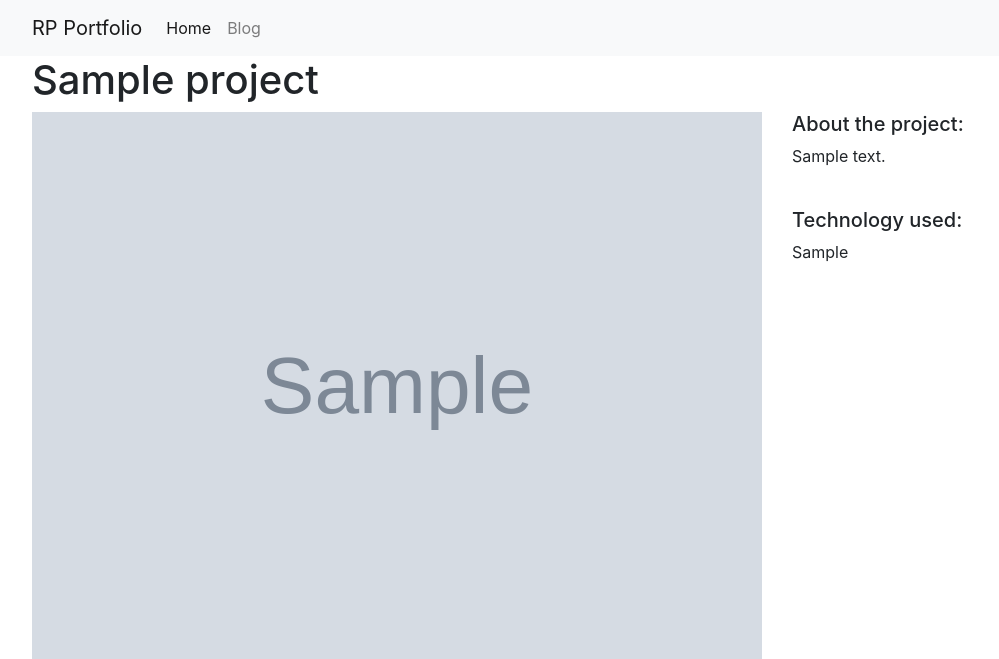
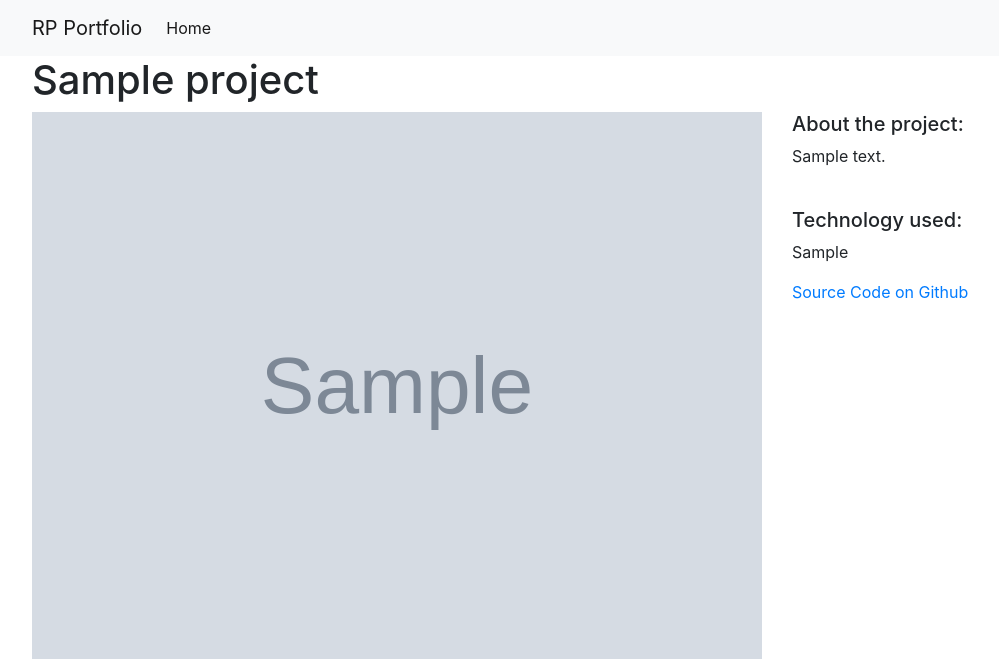
Before and after one commit to Wmsmckay/django_web_app, a Django app: page /projects/1/ in a window 1280 px wide. Shown: the top 659 px of the page, without its empty margins (53-1052 px from the left). Run offline with Django 4.2, Linux system fonts and the light colour scheme; tables that the repository leaves empty hold one stand-in row (values such as "Sample post"); grey boxes marked "Sample" are stand-in pictures; some libraries are stand-ins or nearby versions.

Commit message:
added dynamic pages to display source code

```diff
--- a/personal_portfolio/settings.py
+++ b/personal_portfolio/settings.py
@@ -39,7 +39,6 @@ INSTALLED_APPS = [
     "django.contrib.staticfiles",
     # "hello_world",
     "projects",
-    "blog",
 ]
 
 MIDDLEWARE = [
--- a/personal_portfolio/templates/base.html
+++ b/personal_portfolio/templates/base.html
@@ -12,9 +12,9 @@
             <li class="nav-item active">
               <a class="nav-link" href="{% url 'project_index' %}">Home</a>
             </li>
-            <li class="nav-item">
+            {% comment %} <li class="nav-item">
               <a class="nav-link" href="{% url 'blog_index' %}">Blog</a>
-            </li>
+            </li> {% endcomment %}
           </ul>
         </div>
     </div>
--- a/personal_portfolio/urls.py
+++ b/personal_portfolio/urls.py
@@ -20,7 +20,5 @@ from django.conf.urls.static import static
 
 urlpatterns = [
     path("admin/", admin.site.urls),
-    # path('', include('hello_world.urls')),
     path("projects/", include("projects.urls")),
-    path("blog/", include("blog.urls")),
 ] + static(settings.MEDIA_URL, document_root=settings.MEDIA_ROOT)
--- a/projects/admin.py
+++ b/projects/admin.py
@@ -2,7 +2,9 @@ from django.contrib import admin
 from projects.models import Project
 
 # Register your models here.
+
 class ProjectAdmin(admin.ModelAdmin):
+    # list_display = ("title")
     pass
 
 admin.site.register(Project, ProjectAdmin)
--- a/projects/models.py
+++ b/projects/models.py
@@ -1,9 +1,7 @@
 from django.db import models
 from django.conf import settings
 from django.conf.urls.static import static
-
-# if settings.DEBUG:
-#     urlpatterns += static(settings.MEDIA_URL, document_root=settings.MEDIA_ROOT)
+from django.utils.html import format_html
 
 # Create your models here.
 class Project(models.Model):
@@ -11,3 +9,12 @@ class Project(models.Model):
     description = models.TextField()
     technology = models.CharField(max_length=20)
     image = models.FilePathField(path=settings.MEDIA_ROOT)
+    sourceCode = models.CharField(max_length=1000, default='')
+
+
+
+    def __str__(self):
+        return self.title
+
+    def show_firm_url(self, obj):
+        return format_html("<a href='{url}'>{url}</a>", url=obj.firm_url)
--- a/projects/templates/project_detail.html
+++ b/projects/templates/project_detail.html
@@ -5,8 +5,7 @@
 <h1>{{ project.title }}</h1>
 <div class="row">
     <div class="col-md-8">
-        {% comment %} <img src="{% static project.image %}" alt="" width="100%"> {% endcomment %}
-        <img src="{{project.image}}" alt="" width="100%">
+        <img src="{{MEDIA_URL}}{{project.image}}" alt="{{project.title}}" width="100%" max-width="">
 
     </div>
     <div class="col-md-4">
@@ -15,6 +14,8 @@
         <br>
         <h5>Technology used:</h5>
         <p>{{ project.technology }}</p>
+        <a href ={{ project.sourceCode }} target="_blank">Source Code on Github</a>
+</html>
     </div>
 </div>
 {% endblock %}
--- a/projects/templates/project_index.html
+++ b/projects/templates/project_index.html
@@ -5,12 +5,11 @@
 <div class="row">
 {% for project in projects %}
     <div class="col-md-4">
-        <div class="card mb-2">
-            {% comment %} <img class="card-img-top" src="{% static project.image %}"> {% endcomment %}
+        <div class="card mb-2" >
             <img src="{{MEDIA_URL}}{{project.image}}" alt="{{project.title}}">
             <div class="card-body">
                 <h5 class="card-title">{{ project.title }}</h5>
-                <p class="card-text">{{ project.description }}</p>
+                <p class="card-text" style="white-space:nowrap;text-overflow: ellipsis; overflow:hidden">{{ project.description }}</p>
                 <a href="{% url 'project_detail' project.pk %}"
                    class="btn btn-primary">
                     Read More
--- a/projects/views.py
+++ b/projects/views.py
@@ -9,7 +9,6 @@ def project_index(request):
     context = {"projects": projects, "MEDIA_URL": settings.MEDIA_URL}
     return render(request, "project_index.html", context)
 
-
 def project_detail(request, pk):
     project = Project.objects.get(pk=pk)
     context = {"project": project, "MEDIA_URL": settings.MEDIA_URL}
```
Also changed, not shown: projects/migrations/0002_alter_project_image.py (added), projects/migrations/0003_project_sourcecode.py (added), 1 other file.
